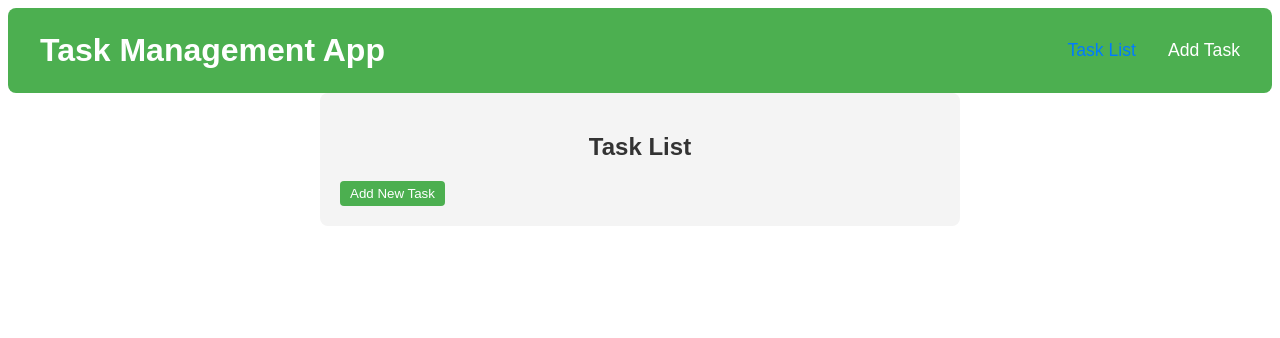
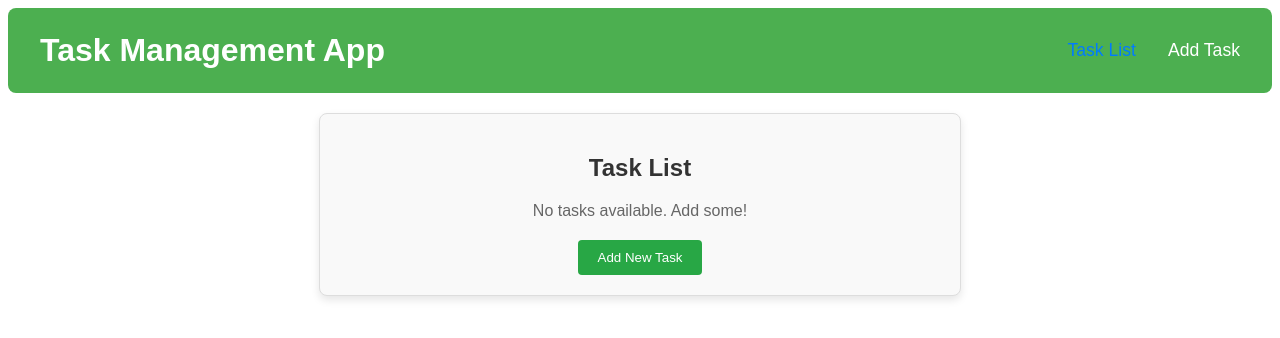
Before and after one commit to Manula413/Angular---Task-Management-App, an Angular app: page / in a window 1280 px wide. Shown: the top 338 px of the page. Built offline with nearby package versions, Linux system fonts and the light colour scheme.

Commit message:
Updated Task_List Component

```diff
--- a/src/app/components/task-list/task-list.component.css
+++ b/src/app/components/task-list/task-list.component.css
@@ -1,79 +1,106 @@
-/* task-list.component.css */
-
-/* Use theme variables from root */
+/* Root styles for task list */
 .task-list {
-  max-width: var(--max-width);
-  margin: 0 auto;
-  padding: var(--padding);
-  background-color: var(--background-color);
-  border-radius: var(--border-radius);
-  font-family: var(--font-family);
+  max-width: 600px;
+  margin: 20px auto;
+  padding: 20px;
+  background-color: #f9f9f9;
+  border: 1px solid #ddd;
+  border-radius: 8px;
+  font-family: Arial, sans-serif;
+  box-shadow: 0 4px 8px rgba(0, 0, 0, 0.1);
 }
 
 h2 {
   text-align: center;
-  color: var(--text-color);
+  color: #333;
+  margin-bottom: 20px;
 }
 
 ul {
-  list-style-type: none;
+  list-style: none;
   padding: 0;
 }
 
 li {
   display: flex;
-  justify-content: space-between;
-  align-items: center;
+  flex-direction: column;
   padding: 10px;
-  border-bottom: 1px solid var(--border-color);
+  margin-bottom: 10px;
+  border: 1px solid #ccc;
+  border-radius: 4px;
+  background-color: #fff;
+  transition: background-color 0.3s;
+}
+
+li.completed {
+  background-color: #e6f7e6;
 }
 
 li.completed span {
   text-decoration: line-through;
-  color: var(--completed-text-color);
+  color: #888;
+}
+
+.task-info {
+  display: flex;
+  justify-content: space-between;
+  align-items: center;
+  margin-bottom: 10px;
+}
+
+.task-actions {
+  display: flex;
+  justify-content: space-between;
 }
 
 button {
-  padding: 5px 10px;
-  background-color: var(--primary-color);
-  color: white;
+  padding: 8px 12px;
+  background-color: #007bff;
+  color: #fff;
   border: none;
   border-radius: 4px;
   cursor: pointer;
+  transition: background-color 0.3s;
 }
 
 button:hover {
-  background-color: var(--primary-color-hover);
+  background-color: #0056b3;
 }
 
-button:focus {
-  outline: none;
+button.delete-btn {
+  background-color: #dc3545;
 }
 
-button.router-link {
-  background-color: var(--secondary-color);
-  border-radius: 4px;
+button.delete-btn:hover {
+  background-color: #a71d2a;
 }
 
-button.router-link:hover {
-  background-color: var(--secondary-color-hover);
+button.add-task-btn {
+  display: block;
+  margin: 20px auto 0;
+  padding: 10px 20px;
+  background-color: #28a745;
+  border: none;
+  border-radius: 4px;
+  color: #fff;
+}
+
+button.add-task-btn:hover {
+  background-color: #218838;
+}
+
+.no-tasks {
+  text-align: center;
+  color: #666;
+  font-size: 16px;
 }
 
 @media (max-width: 768px) {
-  .task-list, .task-form {
+  .task-list {
     padding: 15px;
   }
 
-  ul {
-    padding-left: 20px;
-  }
-
   button {
-    padding: 8px 12px;
-    font-size: 14px;
-  }
-
-  input {
     font-size: 14px;
   }
 }
--- a/src/app/components/task-list/task-list.component.html
+++ b/src/app/components/task-list/task-list.component.html
@@ -1,12 +1,23 @@
 <div class="task-list">
   <h2>Task List</h2>
+  <div *ngIf="tasks.length > 0; else noTasks">
     <ul>
-    <li *ngFor="let task of tasks" [class.completed]="task.completed">
-      <span>{{ task.title }}</span>
+      <li *ngFor="let task of tasks; let i = index" [class.completed]="task.completed">
+        <div class="task-info">
+          <span>{{ i + 1 }}. {{ task.title }}</span>
+          <span class="due-date" *ngIf="task.dueDate">Due: {{ task.dueDate | date: 'shortDate' }}</span>
+        </div>
+        <div class="task-actions">
           <button (click)="toggleCompletion(task)">
             {{ task.completed ? 'Mark as Incomplete' : 'Mark as Complete' }}
           </button>
+          <button (click)="deleteTask(i)" class="delete-btn">Delete</button>
+        </div>
       </li>
     </ul>
-  <button routerLink="/add-task">Add New Task</button>
   </div>
+  <ng-template #noTasks>
+    <p class="no-tasks">No tasks available. Add some!</p>
+  </ng-template>
+  <button routerLink="/add-task" class="add-task-btn">Add New Task</button>
+</div>
--- a/src/app/components/task-list/task-list.component.ts
+++ b/src/app/components/task-list/task-list.component.ts
@@ -10,7 +10,6 @@ export class TaskListComponent {
   tasks: any[] = [];
 
   constructor() {
-    // Load tasks from localStorage when the component is created
     this.loadTasks();
   }
 
@@ -20,10 +19,22 @@ export class TaskListComponent {
     this.tasks = savedTasks;
   }
 
-  // Toggle the completion status of a task and save the updated list
+  // Toggle completion status
   toggleCompletion(task: any) {
     task.completed = !task.completed;
-    // Update the tasks in localStorage
+    this.saveTasks();
+  }
+
+  // Delete a task
+  deleteTask(index: number) {
+    if (confirm('Are you sure you want to delete this task?')) {
+      this.tasks.splice(index, 1);
+      this.saveTasks();
+    }
+  }
+
+  // Save tasks to localStorage
+  saveTasks() {
     localStorage.setItem('tasks', JSON.stringify(this.tasks));
   }
 }
```
Lines whose indentation alone changed are shown as unchanged.
